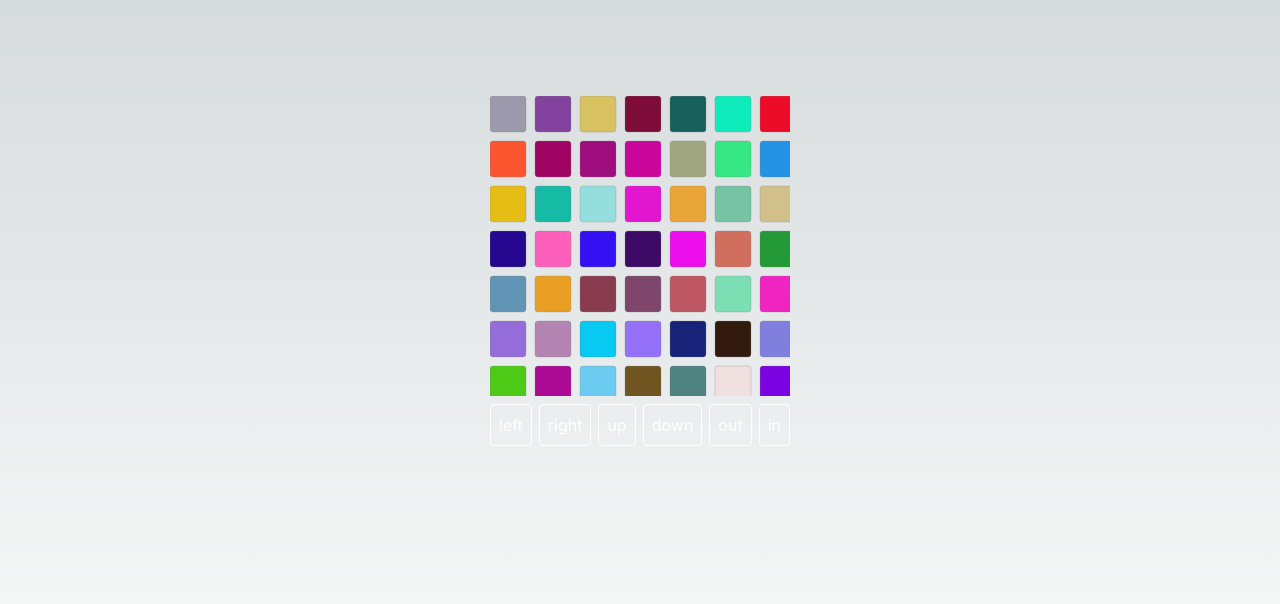
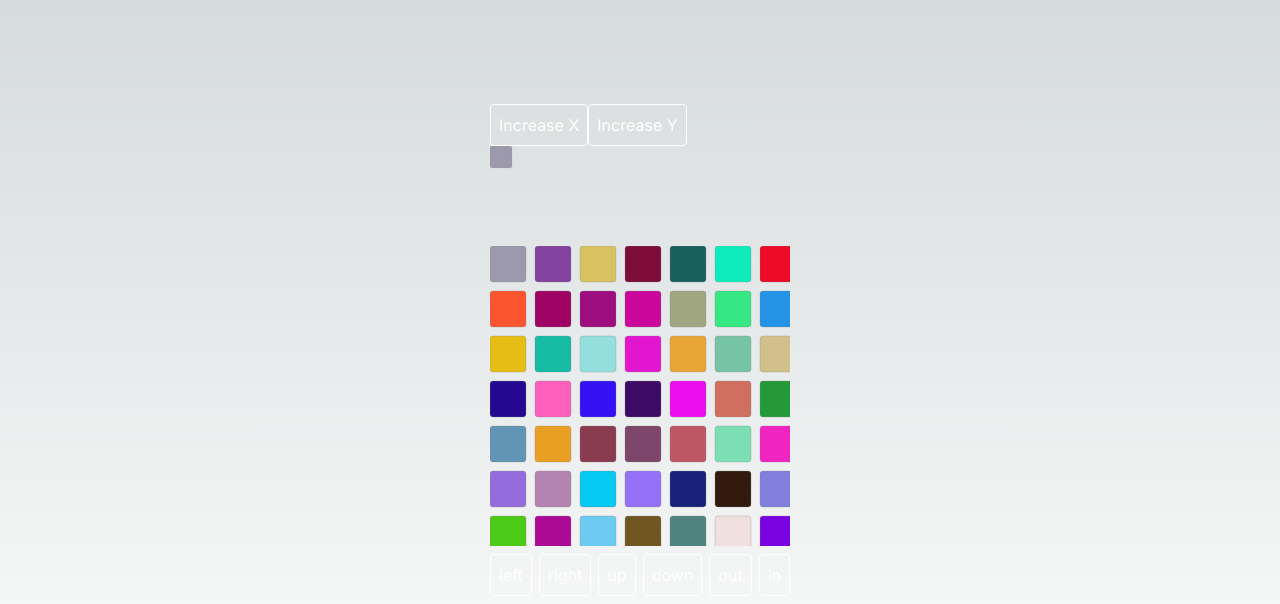
Before and after one commit to TreppLabs/map-scroller, a Next.js app: page / in a window 1280 px wide. Shown: the top 604 px of the page. Built offline with nearby package versions, Linux system fonts and the light colour scheme.

Commit message:
added mini-map

```diff
--- a/app/gridSvg.tsx
+++ b/app/gridSvg.tsx
@@ -1,42 +1,6 @@
 "use client";
 import React,  { useState } from "react";
 import internal from "stream";
-
-function GridSVG() {
-  const gridCols = 100;
-  const gridRows = 100;
-  const svgWidth = 300;
-  const svgHeight = 300;
-  const squareSize = 12;
-  const squareSpacing = 3;
-  const borderRounding = 1;
-
-  // Function to generate the grid of squares with random colors and borders
-  const renderGrid = () => {
-    const gridElements = [];
-    for (let x = 0; x < gridCols; x++) {
-      for (let y = 0; y < gridRows; y++) {
-        const color = getXYColor(x,y);
-        const xPos = x * (squareSize + squareSpacing);
-        const yPos = y * (squareSize + squareSpacing);
-        gridElements.push(
-          <rect
-            key={x * gridCols + y}
-            x={xPos.toString()}
-            y={yPos.toString()}
-            width={squareSize}
-            height={squareSize}
-            fill={color}
-            stroke="gray"
-            strokeWidth="0.1"
-            rx={borderRounding}
-            ry={borderRounding}
-          />
-        );
-      }
-    }
-    return gridElements;
-  };
 
   // hash function from https://stackoverflow.com/questions/521295/seeding-the-random-number-generator-in-javascript
   // generates reasonably "random" integers from the given string
@@ -88,6 +52,96 @@ function mulberry32(a:number):()=>number {
   console.log("rand sample: " + rand());
   // NOTE: we don't actually use rand() yet, we're using our hash cyrb128() function instead
 
+
+interface MapCellProps {xPos: number, yPos: number}
+
+const MapCellComponent: React.FC<MapCellProps> = ({ xPos, yPos }) => {
+  const color = getXYColor(xPos, yPos);
+  return (
+    <svg width="100" height="100" viewBox="0 0 100 100">
+      <rect
+        key={xPos.toString() + '-' + yPos.toString()}
+        width={22}
+        height={22}
+        fill={color}
+        stroke="gray"
+        strokeWidth="0.1"
+        rx={2}
+        ry={2}
+      />
+    </svg>
+  );
+};
+
+const MyComponent: React.FC = () => {
+  const [clickCount, setClickCount] = useState(0);
+  const [x, setX] = useState(0);
+  const [y, setY] = useState(0);
+
+  const handleButtonClick = () => {
+    setClickCount((prev) => prev + 1);
+  };
+  const handleXButtonClick = () => {
+    setX((x) => x + 1);
+  };
+  const handleYButtonClick = () => {
+    setY((y) => y + 1);
+  };
+
+  return (
+    <div>
+      <button onClick={handleXButtonClick} className="border border-white rounded p-2 mt-2 text-white">
+        Increase X
+      </button>
+      <button onClick={handleYButtonClick} className="border border-white rounded p-2 mt-2 text-white">
+        Increase Y
+      </button>
+
+      {/* Render the SVGComponent with the current clickCount */}
+      <MapCellComponent xPos ={x} yPos = {y} />
+    </div>
+  );
+};
+
+
+
+function GridSVG() {
+  const gridCols = 100;
+  const gridRows = 100;
+  const svgWidth = 300;
+  const svgHeight = 300;
+  const squareSize = 12;
+  const squareSpacing = 3;
+  const borderRounding = 1;
+
+  // Function to generate the grid of squares with random colors and borders
+  const renderGrid = () => {
+    const gridElements = [];
+    for (let x = 0; x < gridCols; x++) {
+      for (let y = 0; y < gridRows; y++) {
+        const color = getXYColor(x,y);
+        const xPos = x * (squareSize + squareSpacing);
+        const yPos = y * (squareSize + squareSpacing);
+        gridElements.push(
+          <rect
+            key={x * gridCols + y}
+            x={xPos.toString()}
+            y={yPos.toString()}
+            width={squareSize}
+            height={squareSize}
+            fill={color}
+            stroke="gray"
+            strokeWidth="0.1"
+            rx={borderRounding}
+            ry={borderRounding}
+          />
+        );
+      }
+    }
+    return gridElements;
+  };
+
+
   const [viewBoxX, setViewBoxX] = useState(0);
   const [viewBoxY, setViewBoxY] = useState(0);
   const [viewBoxWidth, setViewBoxWidth] = useState(100);
@@ -125,6 +179,7 @@ function mulberry32(a:number):()=>number {
 
   return (
     <div>
+      <MyComponent />
       <svg
         id="grid"
         width={svgWidth}
```
